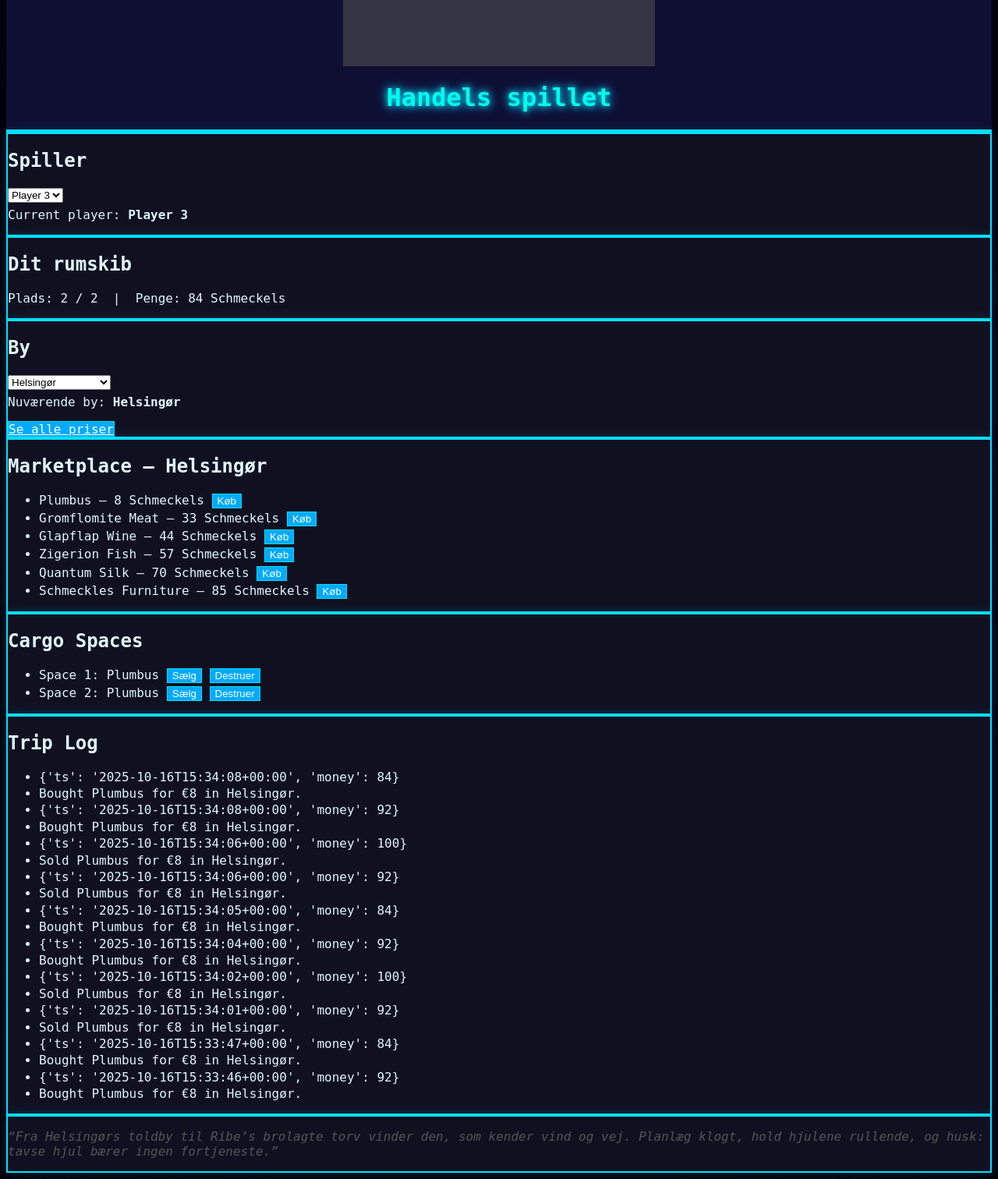
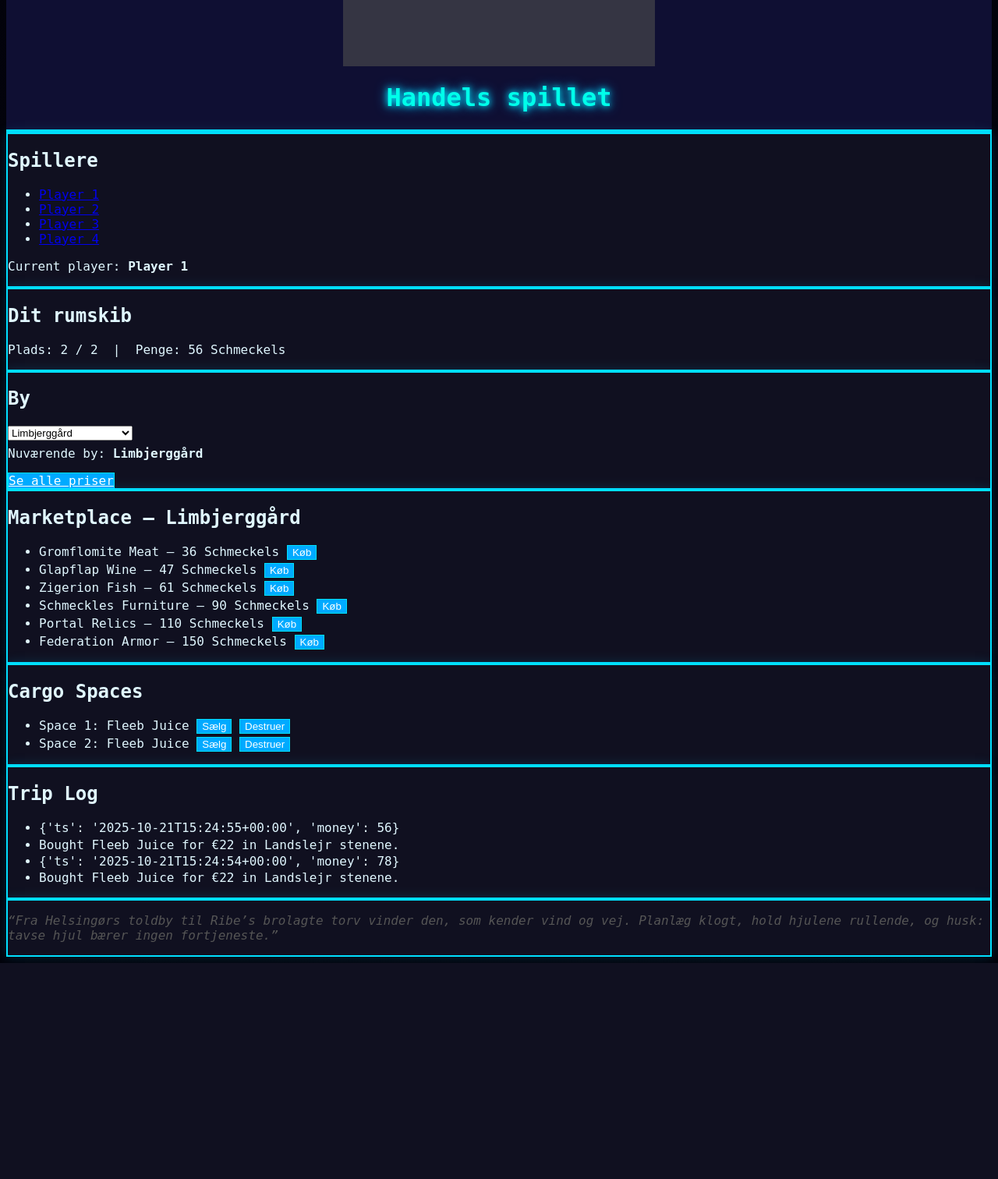
Before and after one commit to nteuchler/Truckerspil, a Flask app: page / in a window 1280 px wide. Shown: the part 223-1735 px from the top of the page at 78% size. After the commit the page ends 1458 px from the top, so only its background shows below. Run offline with Flask 3, Linux system fonts and the light colour scheme; grey boxes are pictures that could not be loaded.

Commit message:
byer er ny steder på sletten og hver spiller har sin unikke side for at undgå defealt til player 1

```diff
--- a/app.py
+++ b/app.py
@@ -13,7 +13,7 @@ app = Flask(__name__)
 # ---------------------------------------------------------------------
 BACKUP_FILE = Path("game_state.json")
 DEFAULT_CITY_PRICES_EU = {
-    "Ribe": {
+    "Laden": {
         "Plumbus": 9,
         "Mega Seeds": 14,
         "Fleeb Juice": 21,
@@ -21,7 +21,7 @@ DEFAULT_CITY_PRICES_EU = {
         "Gromflomite Meat": 30,
         "Glapflap Wine": 40,
     },
-    "Aarhus": {
+    "DNS": {
         "Plumbus": 11,
         "Mega Seeds": 16,
         "Fleeb Juice": 23,
@@ -30,7 +30,7 @@ DEFAULT_CITY_PRICES_EU = {
         "Glapflap Wine": 46,
         "Zigerion Fish": 59,
     },
-    "Roskilde": {
+    "Vikingestykket": {
         "Fleeb Juice": 24,
         "Galactic Textiles": 26,
         "Quantum Silk": 74,
@@ -38,7 +38,7 @@ DEFAULT_CITY_PRICES_EU = {
         "Portal Relics": 108,
         "Federation Armor": 147,
     },
-    "Helsingør": {
+    "Det lille hus på prærien": {
         "Plumbus": 8,
         "Gromflomite Meat": 33,
         "Glapflap Wine": 44,
@@ -46,7 +46,7 @@ DEFAULT_CITY_PRICES_EU = {
         "Quantum Silk": 70,
         "Schmeckles Furniture": 85,
     },
-    "Odense": {
+    "Bøgebjerg": {
         "Mega Seeds": 17,
         "Fleeb Juice": 20,
         "Galactic Textiles": 23,
@@ -54,7 +54,7 @@ DEFAULT_CITY_PRICES_EU = {
         "Zigerion Fish": 52,
         "Quantum Silk": 65,
     },
-    "Viborg": {
+    "Limbjerggård": {
         "Gromflomite Meat": 36,
         "Glapflap Wine": 47,
         "Zigerion Fish": 61,
@@ -62,7 +62,7 @@ DEFAULT_CITY_PRICES_EU = {
         "Portal Relics": 110,
         "Federation Armor": 150,
     },
-    "Svendborg": {
+    "Landslejr stenene": {
         "Plumbus": 10,
         "Mega Seeds": 15,
         "Fleeb Juice": 22,
@@ -71,7 +71,7 @@ DEFAULT_CITY_PRICES_EU = {
         "Glapflap Wine": 41,
         "Portal Relics": 93,
     },
-    "Galactic Truckstop": {
+    "Opgrader last": {
 
     }
 }
@@ -121,7 +121,7 @@ def load_game_state():
 
     # Fill in any missing keys so old save files still work
     data.setdefault("players", DEFAULT_PLAYERS.copy())
-    data.setdefault("selected_city", "Odense")
+    data.setdefault("selected_city", next(iter(DEFAULT_CITY_PRICES_EU)))
     data.setdefault("selected_player", "Player 1")
     data.setdefault("city_prices", DEFAULT_CITY_PRICES_EU.copy())
     data.setdefault("breaking_news", "")
@@ -308,8 +308,9 @@ def clear():
 def set_city():
     global selected_city
     selected_city = request.form.get('city')  # Update the selected city
+    player = request.form.get('player') or selected_player
     save_game_state()  # Save the city selection
-    return redirect(url_for('index'))
+    return redirect(url_for('player_page', player_name=player))
 
 @app.route('/set_player', methods=['POST'])
 def set_player():
@@ -442,8 +443,8 @@ def upgrade_truck():
         player_name = selected_player
     selected_player = player_name
 
-    if selected_city != "Galactic Truckstop":
-        return jsonify(success=False, message="Upgrades only available in the Galactic Truckstop.")
+    if selected_city != "Opgrader last":
+        return jsonify(success=False, message="Upgrades only available in the Opgrader last.")
     player = players[selected_player]
     cost = next_upgrade_cost(player["capacity"])
     if player["money"] < cost:
@@ -616,6 +617,35 @@ SELL_RE = re.compile(r"^Sold\s+(?P<item>.+?)\s+for\s+€\d+\s+in\s+(?P<city>.+?)
 def parse_iso(ts: str) -> datetime:
     return datetime.fromisoformat(ts.replace("Z", "+00:00"))
 
+
+@app.route('/p/<player_name>')
+def player_page(player_name):
+    if player_name not in players:
+        return f"Unknown player: {player_name}", 404
+
+    global selected_player
+    selected_player = player_name
+    player_data = players[player_name]
+    items = city_prices[selected_city]
+
+    return render_template(
+        'index.html',
+        items=items,
+        cargo=player_data['cargo'],
+        money=player_data['money'],
+        cities=cities,
+        selected_city=selected_city,
+        log=player_data['transaction_log'],
+        players=players.keys(),
+        selected_player=player_name,
+        breaking_news=breaking_news,
+        closed_cities=closed_cities,
+        capacity=player_data['capacity'],
+        upgrade_cost=next_upgrade_cost(player_data['capacity'])
+    )
+
+
+
 @app.route('/popularity')
 def popularity():
     """
--- a/game_state.json
+++ b/game_state.json
@@ -1,26 +1,61 @@
 {
   "players": {
     "Player 1": {
-      "money": 60,
+      "money": 56,
       "capacity": 2,
       "cargo": [
         "Fleeb Juice",
         "Fleeb Juice"
       ],
       "transaction_log": [
-        "Bought Fleeb Juice for \u20ac20 in Odense.",
+        "Bought Fleeb Juice for \u20ac22 in Landslejr stenene.",
         {
-          "ts": "2025-10-16T15:33:13+00:00",
-          "money": 80
+          "ts": "2025-10-21T15:24:54+00:00",
+          "money": 78
         },
-        "Bought Fleeb Juice for \u20ac20 in Odense.",
+        "Bought Fleeb Juice for \u20ac22 in Landslejr stenene.",
         {
-          "ts": "2025-10-16T15:33:15+00:00",
-          "money": 60
+          "ts": "2025-10-21T15:24:55+00:00",
+          "money": 56
         }
       ]
     },
     "Player 2": {
+      "money": 33,
+      "capacity": 2,
+      "cargo": [
+        "Zigerion Fish",
+        ""
+      ],
+      "transaction_log": [
+        "Bought Quantum Silk for \u20ac74 in Vikingestykket.",
+        {
+          "ts": "2025-10-21T15:21:03+00:00",
+          "money": 26
+        },
+        "Sold Quantum Silk for \u20ac70 in Det lille hus p\u00e5 pr\u00e6rien.",
+        {
+          "ts": "2025-10-21T15:21:19+00:00",
+          "money": 96
+        },
+        "Bought Mega Seeds for \u20ac17 in B\u00f8gebjerg.",
+        {
+          "ts": "2025-10-21T15:21:34+00:00",
+          "money": 79
+        },
+        "Sold Mega Seeds for \u20ac15 in Landslejr stenene.",
+        {
+          "ts": "2025-10-21T15:24:35+00:00",
+          "money": 94
+        },
+        "Bought Zigerion Fish for \u20ac61 in Limbjergg\u00e5rd.",
+        {
+          "ts": "2025-10-21T15:25:02+00:00",
+          "money": 33
+        }
+      ]
+    },
+    "Player 3": {
       "money": 100,
       "capacity": 2,
       "cargo": [
@@ -28,66 +63,6 @@
         ""
       ],
       "transaction_log": []
-    },
-    "Player 3": {
-      "money": 84,
-      "capacity": 2,
-      "cargo": [
-        "Plumbus",
-        "Plumbus"
-      ],
-      "transaction_log": [
-        "Bought Plumbus for \u20ac8 in Helsing\u00f8r.",
-        {
-          "ts": "2025-10-16T15:33:46+00:00",
-          "money": 92
-        },
-        "Bought Plumbus for \u20ac8 in Helsing\u00f8r.",
-        {
-          "ts": "2025-10-16T15:33:47+00:00",
-          "money": 84
-        },
-        "Sold Plumbus for \u20ac8 in Helsing\u00f8r.",
-        {
-          "ts": "2025-10-16T15:34:01+00:00",
-          "money": 92
-        },
-        "Sold Plumbus for \u20ac8 in Helsing\u00f8r.",
-        {
-          "ts": "2025-10-16T15:34:02+00:00",
-          "money": 100
-        },
-        "Bought Plumbus for \u20ac8 in Helsing\u00f8r.",
-        {
-          "ts": "2025-10-16T15:34:04+00:00",
-          "money": 92
-        },
-        "Bought Plumbus for \u20ac8 in Helsing\u00f8r.",
-        {
-          "ts": "2025-10-16T15:34:05+00:00",
-          "money": 84
-        },
-        "Sold Plumbus for \u20ac8 in Helsing\u00f8r.",
-        {
-          "ts": "2025-10-16T15:34:06+00:00",
-          "money": 92
-        },
-        "Sold Plumbus for \u20ac8 in Helsing\u00f8r.",
-        {
-          "ts": "2025-10-16T15:34:06+00:00",
-          "money": 100
-        },
-        "Bought Plumbus for \u20ac8 in Helsing\u00f8r.",
-        {
-          "ts": "2025-10-16T15:34:08+00:00",
-          "money": 92
-        },
-        "Bought Plumbus for \u20ac8 in Helsing\u00f8r.",
-        {
-          "ts": "2025-10-16T15:34:08+00:00",
-          "money": 84
-        }
-      ]
     },
     "Player 4": {
       "money": 100,
@@ -99,10 +74,10 @@
       "transaction_log": []
     }
   },
-  "selected_city": "Helsing\u00f8r",
-  "selected_player": "Player 3",
+  "selected_city": "Limbjergg\u00e5rd",
+  "selected_player": "Player 2",
   "city_prices": {
-    "Ribe": {
+    "Laden": {
       "Plumbus": 9,
       "Mega Seeds": 14,
       "Fleeb Juice": 21,
@@ -110,7 +85,7 @@
       "Gromflomite Meat": 30,
       "Glapflap Wine": 40
     },
-    "Aarhus": {
+    "DNS": {
       "Plumbus": 11,
       "Mega Seeds": 16,
       "Fleeb Juice": 23,
@@ -119,7 +94,7 @@
       "Glapflap Wine": 46,
       "Zigerion Fish": 59
     },
-    "Roskilde": {
+    "Vikingestykket": {
       "Fleeb Juice": 24,
       "Galactic Textiles": 26,
       "Quantum Silk": 74,
@@ -127,7 +102,7 @@
       "Portal Relics": 108,
       "Federation Armor": 147
     },
-    "Helsing\u00f8r": {
+    "Det lille hus p\u00e5 pr\u00e6rien": {
       "Plumbus": 8,
       "Gromflomite Meat": 33,
       "Glapflap Wine": 44,
@@ -135,7 +110,7 @@
       "Quantum Silk": 70,
       "Schmeckles Furniture": 85
     },
-    "Odense": {
+    "B\u00f8gebjerg": {
       "Mega Seeds": 17,
       "Fleeb Juice": 20,
       "Galactic Textiles": 23,
@@ -143,7 +118,7 @@
       "Zigerion Fish": 52,
       "Quantum Silk": 65
     },
-    "Viborg": {
+    "Limbjergg\u00e5rd": {
       "Gromflomite Meat": 36,
       "Glapflap Wine": 47,
       "Zigerion Fish": 61,
@@ -151,7 +126,7 @@
       "Portal Relics": 110,
       "Federation Armor": 150
     },
-    "Svendborg": {
+    "Landslejr stenene": {
       "Plumbus": 10,
       "Mega Seeds": 15,
       "Fleeb Juice": 22,
@@ -160,7 +135,7 @@
       "Glapflap Wine": 41,
       "Portal Relics": 93
     },
-    "Galactic Truckstop": {}
+    "Opgrader last": {}
   },
   "breaking_news": "",
   "closed_cities": [],
--- a/templates/admin.html
+++ b/templates/admin.html
@@ -151,7 +151,7 @@
     <select id="popCity">
       <option value="__all__" selected>All</option>
       {% for city in cities %}
-        {% if city != 'Galactic Truckstop' %}<option value="{{ city }}">{{ city }}</option>{% endif %}
+        {% if city != 'Opgrader last' %}<option value="{{ city }}">{{ city }}</option>{% endif %}
       {% endfor %}
     </select>
   </label>
--- a/templates/index.html
+++ b/templates/index.html
@@ -32,7 +32,8 @@
 <div id="breaking-news"></div>
 
 <main>
-  <!-- Player selector -->
+  <!--
+
   <section class="card">
     <h2>Spiller</h2>
     <form action="/set_player" method="POST">
@@ -45,6 +46,16 @@
     </form>
     <p style="margin-top:.4rem">Current player: <strong>{{ selected_player }}</strong></p>
   </section>
+  -->
+  <section class="card">
+    <h2>Spillere</h2>
+    <ul>
+      {% for player in players %}
+        <li><a href="{{ url_for('player_page', player_name=player) }}">{{ player }}</a></li>
+      {% endfor %}
+    </ul>
+    <p>Current player: <strong>{{ selected_player }}</strong></p>
+  </section>
 
   <!-- Rig info -->
   <section class="card">
@@ -56,6 +67,7 @@
   <section class="card">
     <h2>By</h2>
     <form action="/set_city" method="POST">
+        <input type="hidden" name="player" value="{{ selected_player }}">
         <select name="city" onchange="this.form.submit()">
           {% for city in cities %}
             <option value="{{ city }}"
@@ -71,9 +83,9 @@
   </section>
 
   <!-- Marketplace or Truck-store -->
-  {% if selected_city == "Galactic Truckstop" %}
+  {% if selected_city == "Opgrader last" %}
   <section class="card">
-    <h2>Galactic Truckstop</h2>
+    <h2>Opgrader last</h2>
     <p>Din rumskib kan på bære {{ capacity }} stk vare.</p>
     <p>opgrader til {{ capacity + 1 }} antal vare for {{ upgrade_cost }} Schmeckels?</p>
   <form action="/upgrade_truck" method="POST" onsubmit="return buyItem(this);">
```
